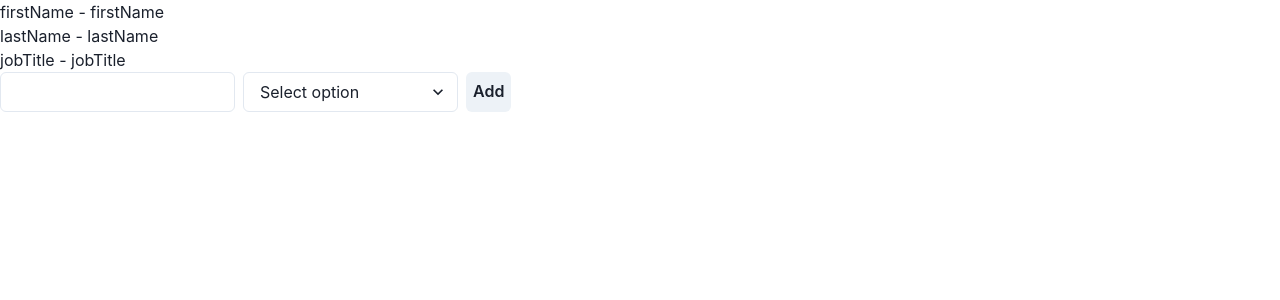
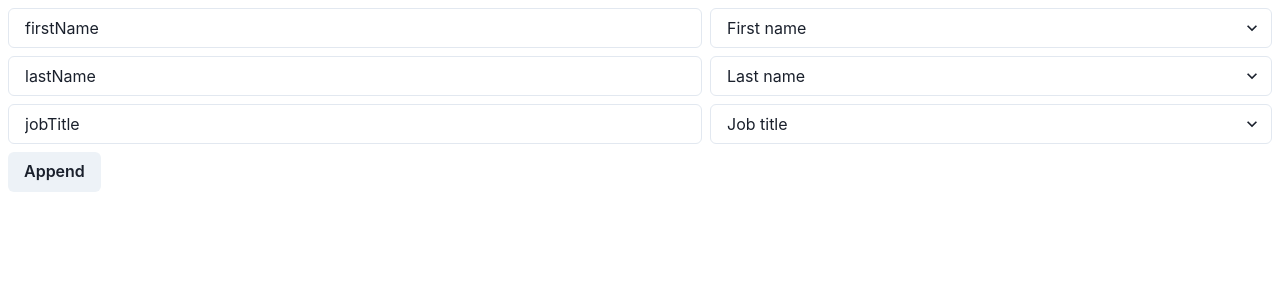
Before and after one commit to malcodeman/datamock, a Next.js app: page / in a window 1280 px wide. Shown: the top 300 px of the page. Built offline with nearby package versions, Linux system fonts and the light colour scheme.

Commit message:
Improves fields inputs

```diff
--- a/package.json
+++ b/package.json
@@ -25,6 +25,7 @@
   "devDependencies": {
     "@types/faker": "^5.5.9",
     "@types/node": "16.11.6",
+    "@types/ramda": "^0.27.47",
     "@types/react": "17.0.33",
     "eslint": "7",
     "eslint-config-next": "12.0.1",
--- a/pages/index.tsx
+++ b/pages/index.tsx
@@ -1,9 +1,10 @@
-import { Box } from "@chakra-ui/layout";
+import { Box, Grid } from "@chakra-ui/layout";
+import { Input } from "@chakra-ui/input";
+import { Select } from "@chakra-ui/select";
+import { Button } from "@chakra-ui/button";
 import { useForm, useFieldArray } from "react-hook-form";
 
-import FieldForm from "../components/FieldForm";
-
-import { Form, FieldType } from "../types";
+import { Form } from "../types";
 
 const defaultValues = {
   fields: [
@@ -29,20 +30,36 @@ function Home() {
     name: "fields",
   });
 
-  function handleOnSubmit(data: { name: string; type: FieldType }) {
-    fieldArray.append({ name: data.name, type: data.type });
+  function handleOnAppend() {
+    fieldArray.append({
+      name: "firstName",
+      type: "firstName" as const,
+    });
   }
 
   return (
-    <Box>
-      {fieldArray.fields.map((item) => {
+    <Box padding="2">
+      {fieldArray.fields.map((item, index) => {
         return (
-          <Box key={item.id}>
-            {item.name} - {item.type}
-          </Box>
+          <Grid
+            key={item.id}
+            gridTemplateColumns="auto auto"
+            gridGap="2"
+            mb="2"
+          >
+            <Input {...form.register(`fields.${index}.name` as const)} />
+            <Select
+              placeholder="Select option"
+              {...form.register(`fields.${index}.type` as const)}
+            >
+              <option value="firstName">First name</option>
+              <option value="lastName">Last name</option>
+              <option value="jobTitle">Job title</option>
+            </Select>
+          </Grid>
         );
       })}
-      <FieldForm onSubmit={handleOnSubmit} />
+      <Button onClick={handleOnAppend}>Append</Button>
     </Box>
   );
 }
```
Also changed, not shown: 1 other file (tests, documents, lock files or other folders).
